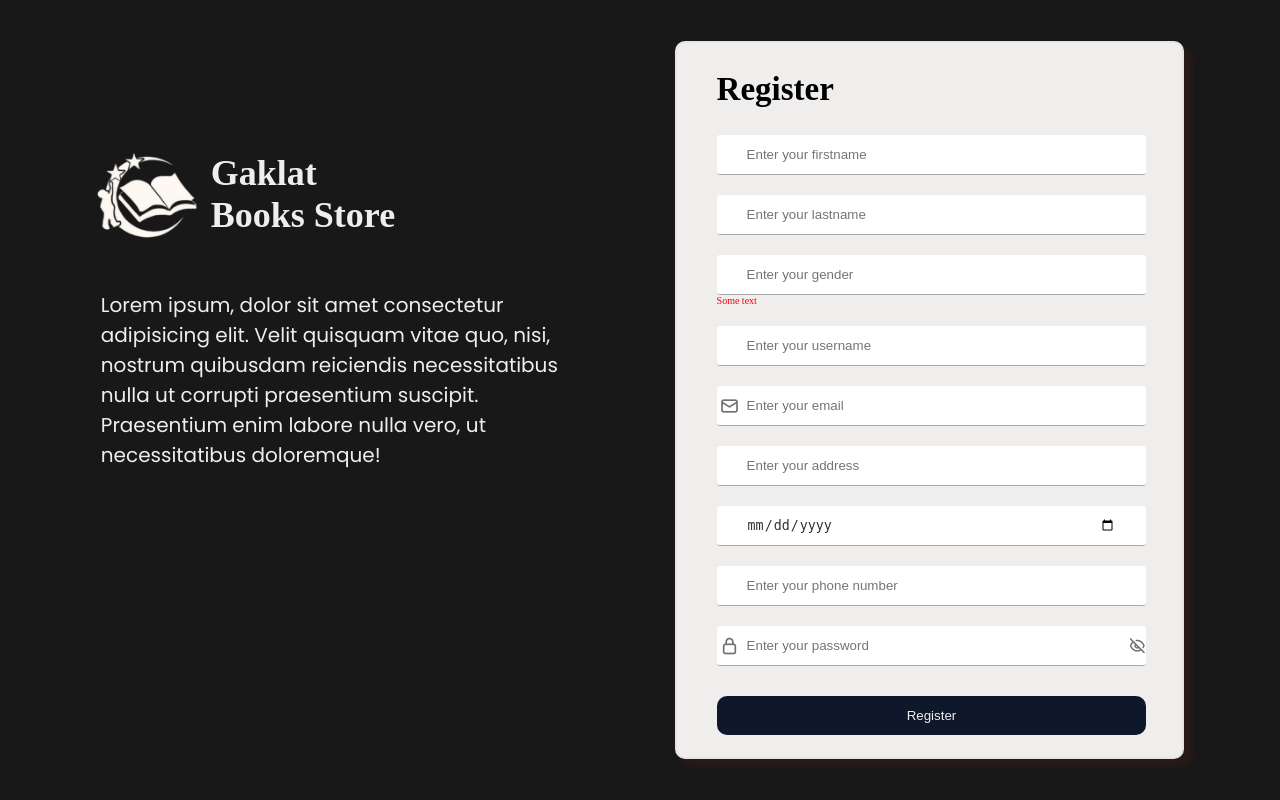
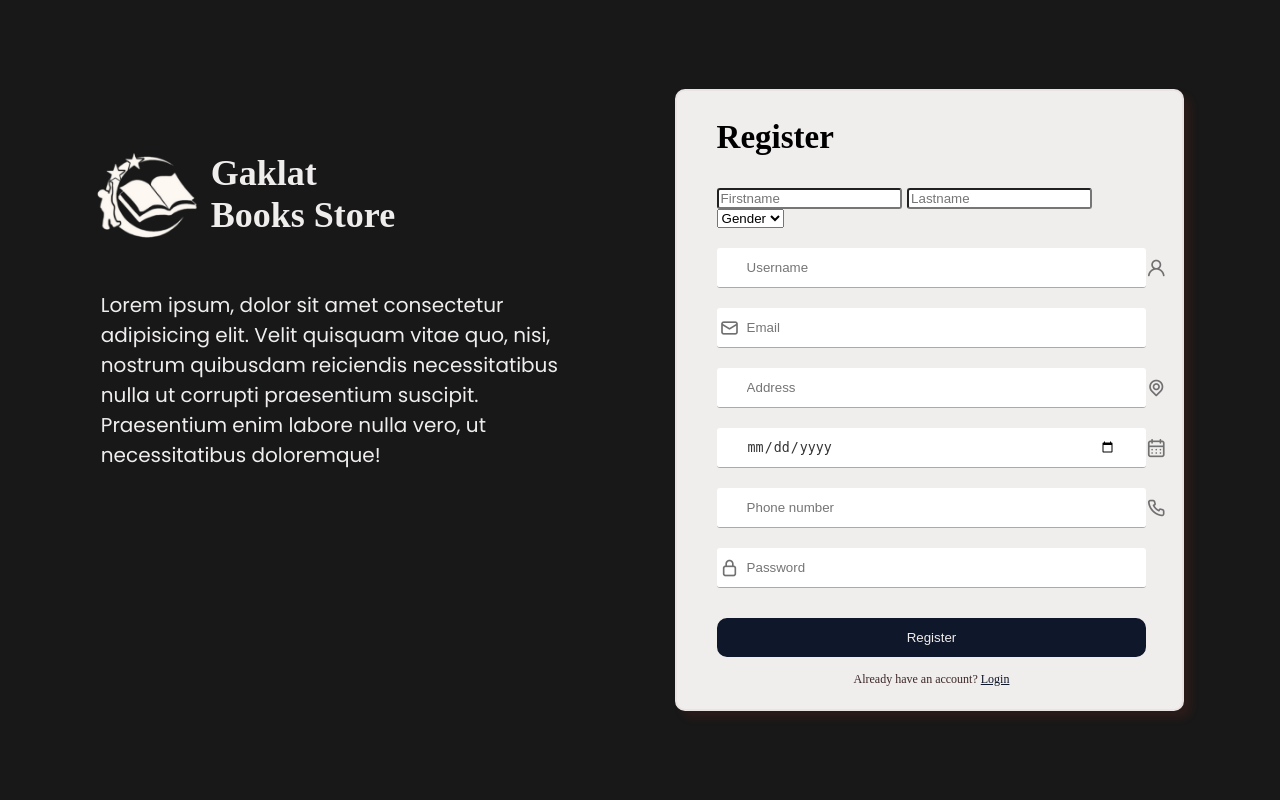
Before and after one commit to ShunMeizz/Book_Store, a PHP site: page /register.php in a window 1280 px wide. Run offline with PHP 8.4, Linux system fonts and the light colour scheme; some web fonts are replaced.

Commit message:
Update register.php

```diff
--- a/register.php
+++ b/register.php
@@ -1,6 +1,8 @@
 <?php
     include 'connect.php';
-    $notUnique = false;
+
+    $userNameUnique = true; //for the message box
+
     if(isset($_POST['btnRegister'])){
 
       $fname=$_POST['inputFname'];
@@ -21,19 +23,14 @@
       if($row == 0){
           $sql ="Insert into tbluseraccount(emailadd,username,password) values('".$email."','".$username."','".$password."')";
           mysqli_query($connection,$sql);
-          echo "<script language='javascript'>
-          alert('Username is unique');
-    </script>";
           //also save data to tbluserprofile
           $sql1 ="Insert into tbluserprofile(firstname,lastname,address,birthdate,gender,phonenumber) values('".$fname."','".$lname."','".$address."','".$bday."','".$gender."','".$phonenum."')";
           mysqli_query($connection,$sql1);
 
-          echo "<script language='javascript'>
-                      alert('New record saved.');
-                </script>";
+          echo "<script>alert('New Record Saved')</script>";
           header("Location: login.php");
       }else{
-        $notUnique = true;
+        $userNameUnique = false;
       }
     }
 
@@ -42,7 +39,7 @@
 <html>
     <head>
         <title>Gaklat Books Store</title>
-        <link href="css/Registration_Login.css" type="text/css" rel="stylesheet"/>
+        <link rel="stylesheet" href="css/Registration_Login.css" />
         <link rel="stylesheet" href="https://unicons.iconscout.com/release/v4.0.0/css/line.css" />
         <link href="https://fonts.googleapis.com/css2?family=Bree+Serif&family=Pacifico&family=Poppins&family=Rammetto+One&family=Zilla+Slab:wght@600&display=swap" rel="stylesheet">
       </head>
@@ -68,57 +65,62 @@
                     <form method ="post">
                       <h2>Register</h2>
                       <!-- Register Form Start -->
-                        <!-- First Name Input -->
-                        <div class="input_box">
-                            <input type="text" input name="inputFname" placeholder="Enter your firstname" required />
+                        <!-- First Name, Last Name and Gender Input -->
+                        <div class="input_box1">
+                            <input type="text" input name="inputFname" placeholder="Firstname" required />
+                            <input type="text" input name="inputLname" placeholder="Lastname" required />
+                            <select name="inputGender" required>
+                            <option value="" disabled selected>Gender</option>
+                            <option value="male">Male</option>
+                            <option value="female">Female</option>
+                            <option value="other">Other</option>
+                          </select>
                         </div>
-                        <!-- Last Name Input -->
-                        <div class="input_box">
-                            <input type="text" input name="inputLname" placeholder="Enter your lastname" required />
-                        </div>
-                        <!-- Gender Input -->
-                        <div class="input_box">
-                            <input type="text" input name="inputGender" placeholder="Enter your gender" required />
-                        </div>
-                        <span class="error_message"> Some text</span>
                         <!-- UserName Input -->
                        <div class="input_box">
-                          <input type="text" input name="inputUname" placeholder="Enter your username" required />
-                        <?php if ($notUnique): ?>
-                            <span class="error_message">Username already exist. Try a different username or Log in.</span>
+                          <input type="text" input name="inputUname" placeholder="Username" required />
+                          <?php if (!$userNameUnique): ?>
+                            <span class="error_message">Username already exists. Try a different username or log in.</span>
                           <?php endif; ?>
+                          <i class="uil uil-user user"></i>
                       </div>
                        <!-- Email Input -->
                        <div class="input_box">
-                        <input type="email" input name="inputEmail" placeholder="Enter your email" required />
+                        <input type="email" input name="inputEmail" placeholder="Email" required />
                         <i class="uil uil-envelope-alt email"></i>
                       </div>
                        <!-- Address Input -->
                        <div class="input_box">
-                        <input type="text" input name="inputAddress" placeholder="Enter your address" required />
-
+                        <input type="text" input name="inputAddress" placeholder="Address" required />
+                        <i class="uil uil-location-point address"></i>
                       </div>
                         <!-- Birthdate Input -->
                        <div class="input_box">
-                        <input type="date" input name="inputBday" placeholder="Enter your birthdate" required />
+                        <input type="date" input name="inputBday" id="inputBday" placeholder="Birthdate" required />
+                        <i class="uil uil-calendar-alt calendar"></i>
                       </div>
                       <!-- PhoneNumber Input -->
                       <div class="input_box">
-                            <input type="text" input name="inputPhoneNum" placeholder="Enter your phone number" required />
+                            <input type="tel" input name="inputPhoneNum" placeholder="Phone number"  pattern="\d{11}" title="Please enter exactly 11 digits" required/>
+                            <i class="uil uil-phone phone"></i>
                       </div>
+
+
                       <!-- Password Input -->
                       <div class="input_box">
-                        <input type="password" input name="inputPassword" placeholder="Enter your password" required />
+                        <input type="password" input name="inputPassword" placeholder="Password" required />
                         <i class="uil uil-lock password"></i>
-                        <i class="uil uil-eye-slash pw_hide"></i>
                       </div>
 
                       <!-- Register Button -->
                       <input type="submit" name="btnRegister" class="button" value="Register">
+                      <!-- Login Link -->
+                      <div class="login_signup">Already have an account? <a href="login.php" id="login">Login</a></div>
 
                     </form>
                 </div>
             </div>
         </div>
+
     </body>
 </html>
```
Lines whose indentation alone changed are shown as unchanged.
